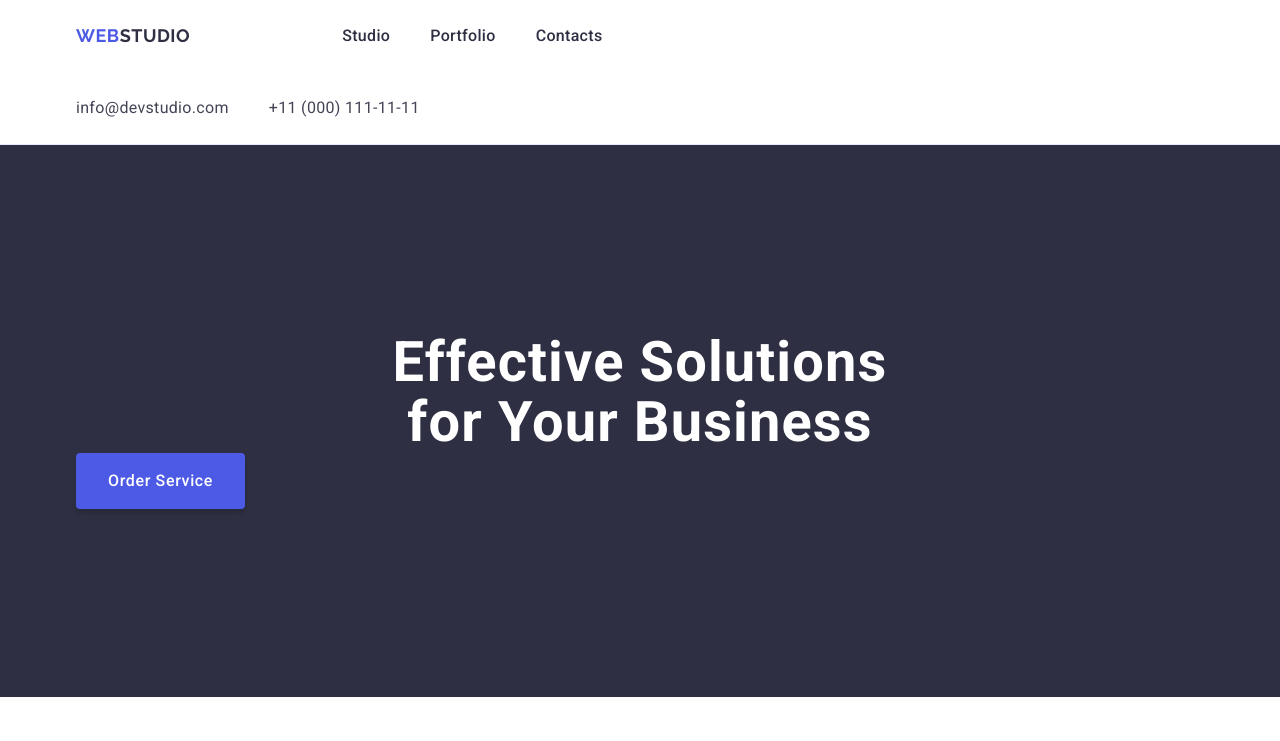
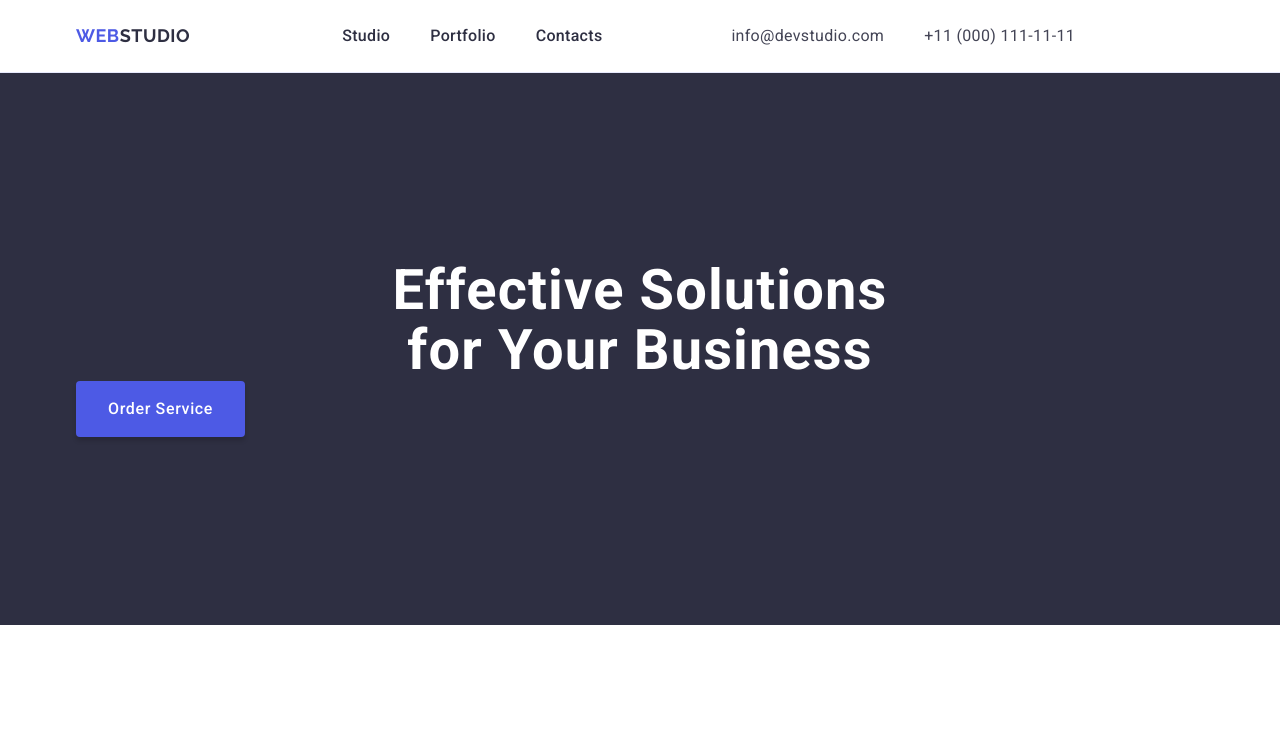
Before and after one commit to Maksym-Shutenko/-goit-markup-hw-03, a plain HTML site: page index.html in a window 1280 px wide. Shown: the top 741 px of the page. Drawn offline with nearby package versions, Linux system fonts and the light colour scheme.

Commit message:
chenge-7

```diff
--- a/css/style.css
+++ b/css/style.css
@@ -51,13 +51,14 @@ img {
    margin-right: auto;
 }
 
-.cont-header {
+.container-header {
    display: flex;
    align-items: center;
 }
 .menu {
    display: flex;
    align-items: center;
+   margin-right: auto;
 }
 
 .menu-logo {
--- a/index.html
+++ b/index.html
@@ -23,7 +23,7 @@
       <!--header-->
       <header class="header cont-header">
          <!-- sidebar -->
-         <div class="container">
+         <div class="container container-header">
             <nav class="menu">
                <a class="menu-logo" href="./index.html"
                   >Web<span class="menu-logo-item">Studio</span></a
```
